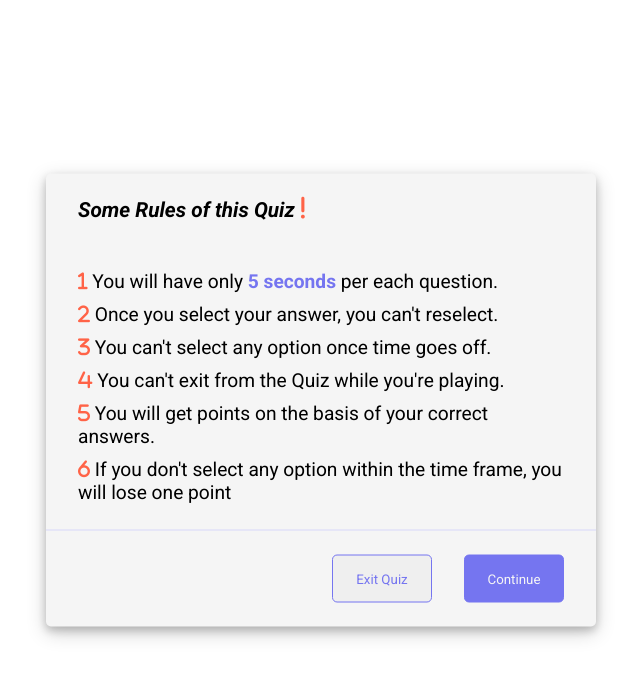
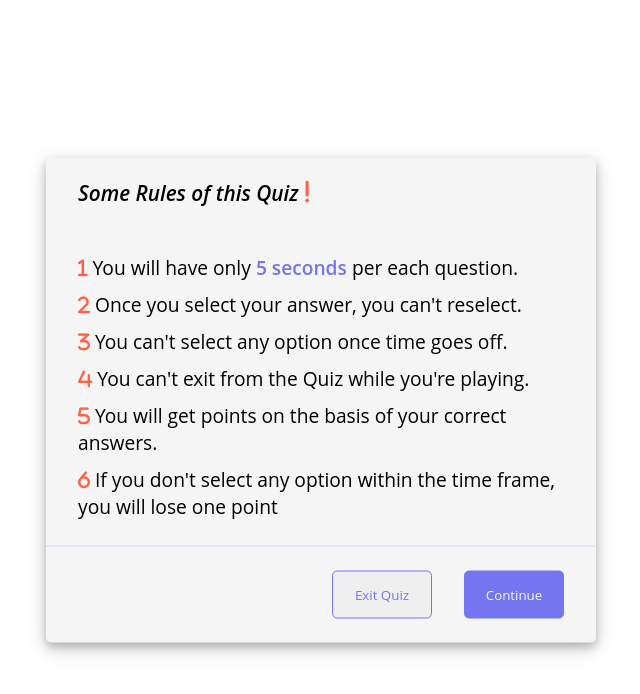
Before and after one commit to Mustafa-Vienna/euro-capital-quiz-pp2, a plain HTML site: page index.html in a window 1280 px wide. Both pictures are taken after a click on the button "Start EU-Flag Quiz". Shown: the whole page, without its empty margins (319-959 px from the left). Drawn offline with Linux system fonts and the light colour scheme.

Commit message:
Add font-family style to game rules box, add images to readme image folder, start working on README.md file

```diff
--- a/assets/css/style.css
+++ b/assets/css/style.css
@@ -12,7 +12,7 @@
 /* Define custom fonts and color palette */
 :root {
   /* Fonts */
-  ---main-font-family: 'Open Sans', sans-serif;
+  --main-font-family: 'Open Sans', sans-serif;
   --heading-font: 'Roboto', sans-serif;
 
   /* Colors */
@@ -99,6 +99,7 @@ body {
 
 .info-box .info-list {
   padding: 1rem 2rem;
+  font-family: var(--main-font-family);
 }
 
 .info-box .info-list .info {
```
Also changed, not shown: assets/images/readme/color_used.webp (added), assets/images/readme/failed_score.webp (added), assets/images/readme/pass_score.webp (added), assets/images/readme/quiz_game.webp (added), assets/images/readme/quiz_rules.webp (added), assets/images/readme/review.webp (added), assets/images/readme/start_btn.webp (added), assets/images/readme/timer.webp (added), assets/images/readme/top_score.webp (added), 1 other file.
